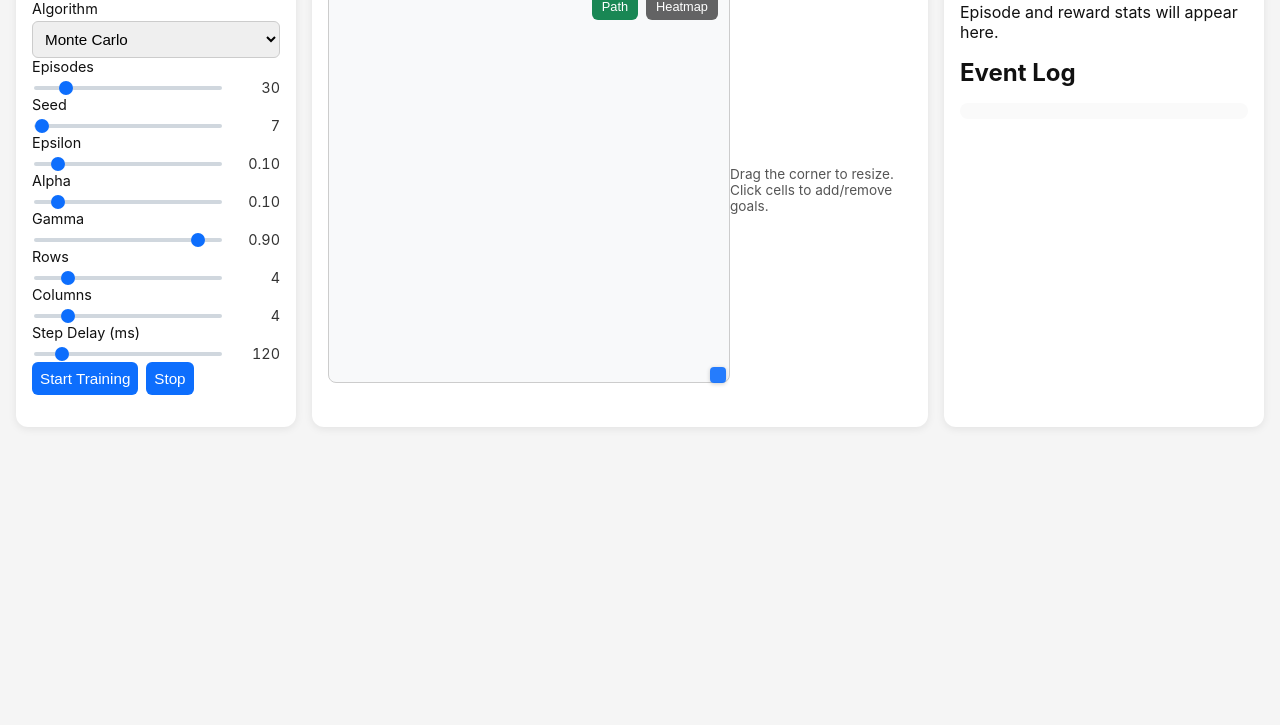
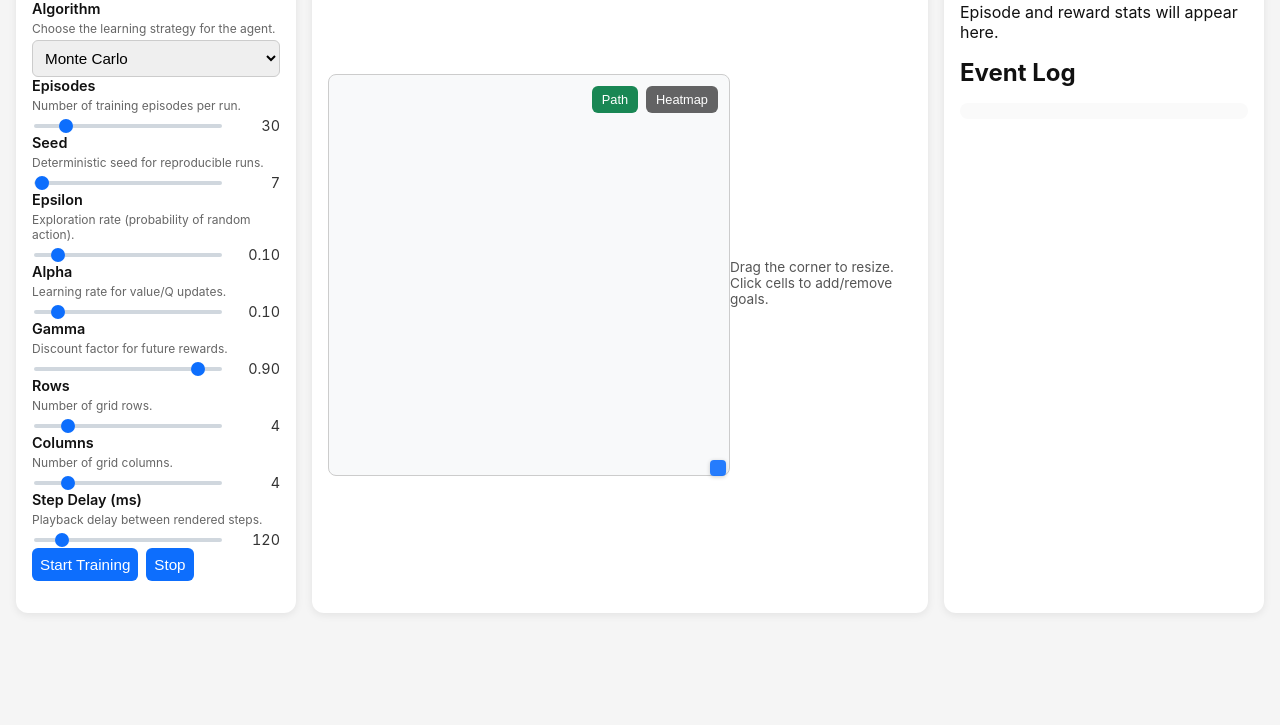
Before and after one commit to NasirSami/tiny-rl-go, a plain HTML site: page web/index.html in a window 1280 px wide. Shown: the part 75-800 px from the top of the page. Drawn offline with Linux system fonts and the light colour scheme; no server answers.

Commit message:
Document UI sliders with inline hints

```diff
--- a/web/index.html
+++ b/web/index.html
@@ -12,7 +12,8 @@
         <h1>tiny-rl-go</h1>
         <form id="controlForm">
           <label class="slider-label">
-            Algorithm
+            <span class="slider-title">Algorithm</span>
+            <span class="slider-help">Choose the learning strategy for the agent.</span>
             <select name="algorithm">
               <option value="montecarlo" selected>Monte Carlo</option>
               <option value="q-learning">Q-Learning</option>
@@ -20,56 +21,64 @@
             </select>
           </label>
           <label class="slider-label">
-            Episodes
+            <span class="slider-title">Episodes</span>
+            <span class="slider-help">Number of training episodes per run.</span>
             <div class="slider-row">
               <input type="range" name="episodes" min="1" max="200" value="30" data-output-target="episodesOutput" />
               <span class="slider-output" id="episodesOutput">30</span>
             </div>
           </label>
           <label class="slider-label">
-            Seed
+            <span class="slider-title">Seed</span>
+            <span class="slider-help">Deterministic seed for reproducible runs.</span>
             <div class="slider-row">
               <input type="range" name="seed" min="0" max="1000" value="7" data-output-target="seedOutput" />
               <span class="slider-output" id="seedOutput">7</span>
             </div>
           </label>
           <label class="slider-label">
-            Epsilon
+            <span class="slider-title">Epsilon</span>
+            <span class="slider-help">Exploration rate (probability of random action).</span>
             <div class="slider-row">
               <input type="range" name="epsilon" min="0" max="1" step="0.01" value="0.1" data-output-target="epsilonOutput" />
               <span class="slider-output" id="epsilonOutput">0.10</span>
             </div>
           </label>
           <label class="slider-label">
-            Alpha
+            <span class="slider-title">Alpha</span>
+            <span class="slider-help">Learning rate for value/Q updates.</span>
             <div class="slider-row">
               <input type="range" name="alpha" min="0" max="1" step="0.01" value="0.1" data-output-target="alphaOutput" />
               <span class="slider-output" id="alphaOutput">0.10</span>
             </div>
           </label>
           <label class="slider-label">
-            Gamma
+            <span class="slider-title">Gamma</span>
+            <span class="slider-help">Discount factor for future rewards.</span>
             <div class="slider-row">
               <input type="range" name="gamma" min="0" max="1" step="0.01" value="0.9" data-output-target="gammaOutput" />
               <span class="slider-output" id="gammaOutput">0.90</span>
             </div>
           </label>
           <label class="slider-label">
-            Rows
+            <span class="slider-title">Rows</span>
+            <span class="slider-help">Number of grid rows.</span>
             <div class="slider-row">
               <input type="range" name="rows" min="1" max="20" value="4" data-output-target="rowsOutput" />
               <span class="slider-output" id="rowsOutput">4</span>
             </div>
           </label>
           <label class="slider-label">
-            Columns
+            <span class="slider-title">Columns</span>
+            <span class="slider-help">Number of grid columns.</span>
             <div class="slider-row">
               <input type="range" name="cols" min="1" max="20" value="4" data-output-target="colsOutput" />
               <span class="slider-output" id="colsOutput">4</span>
             </div>
           </label>
           <label class="slider-label">
-            Step Delay (ms)
+            <span class="slider-title">Step Delay (ms)</span>
+            <span class="slider-help">Playback delay between rendered steps.</span>
             <div class="slider-row">
               <input type="range" name="stepDelayMs" min="0" max="1000" step="10" value="120" data-output-target="delayOutput" />
               <span class="slider-output" id="delayOutput">120</span>
--- a/web/styles.css
+++ b/web/styles.css
@@ -39,6 +39,15 @@ body {
   flex-direction: column;
   font-size: 0.9rem;
   gap: 4px;
+}
+
+.slider-title {
+  font-weight: 600;
+}
+
+.slider-help {
+  font-size: 0.75rem;
+  color: #666;
 }
 
 input:not([type=range]),
```
